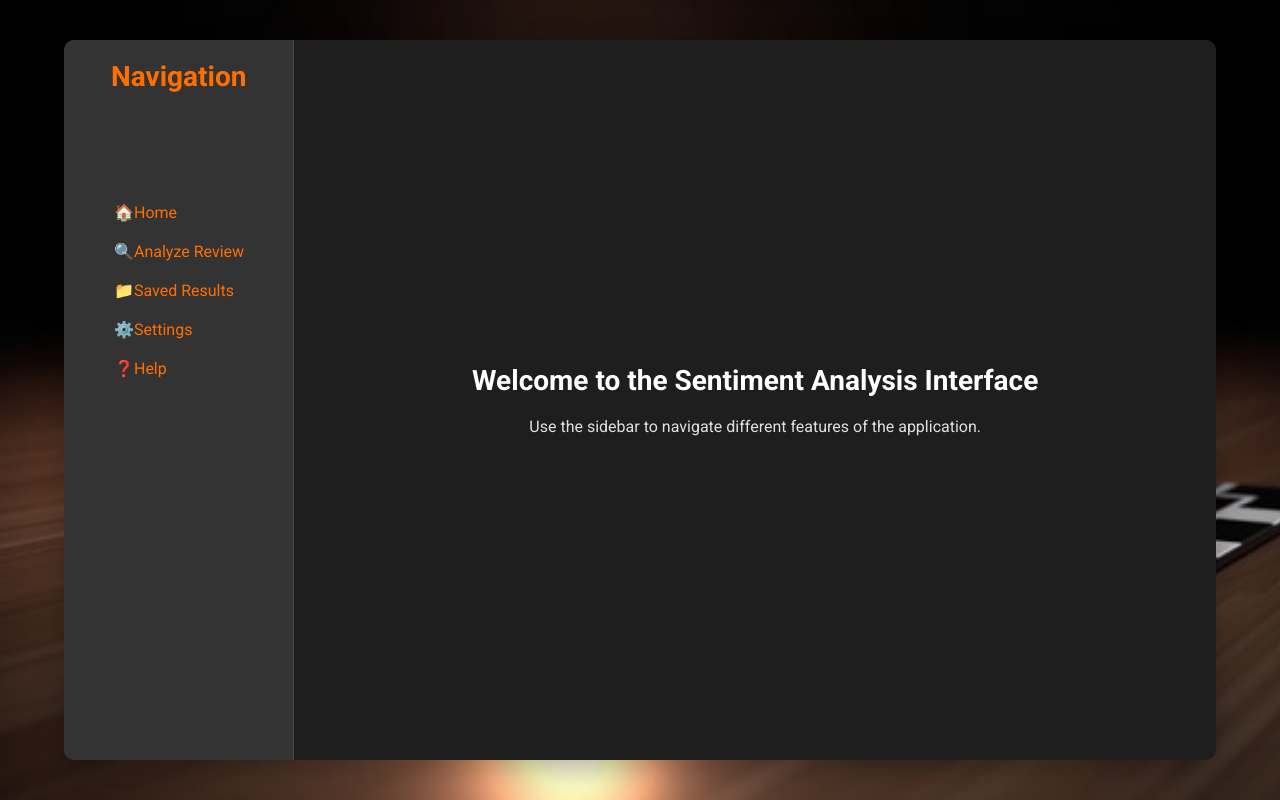
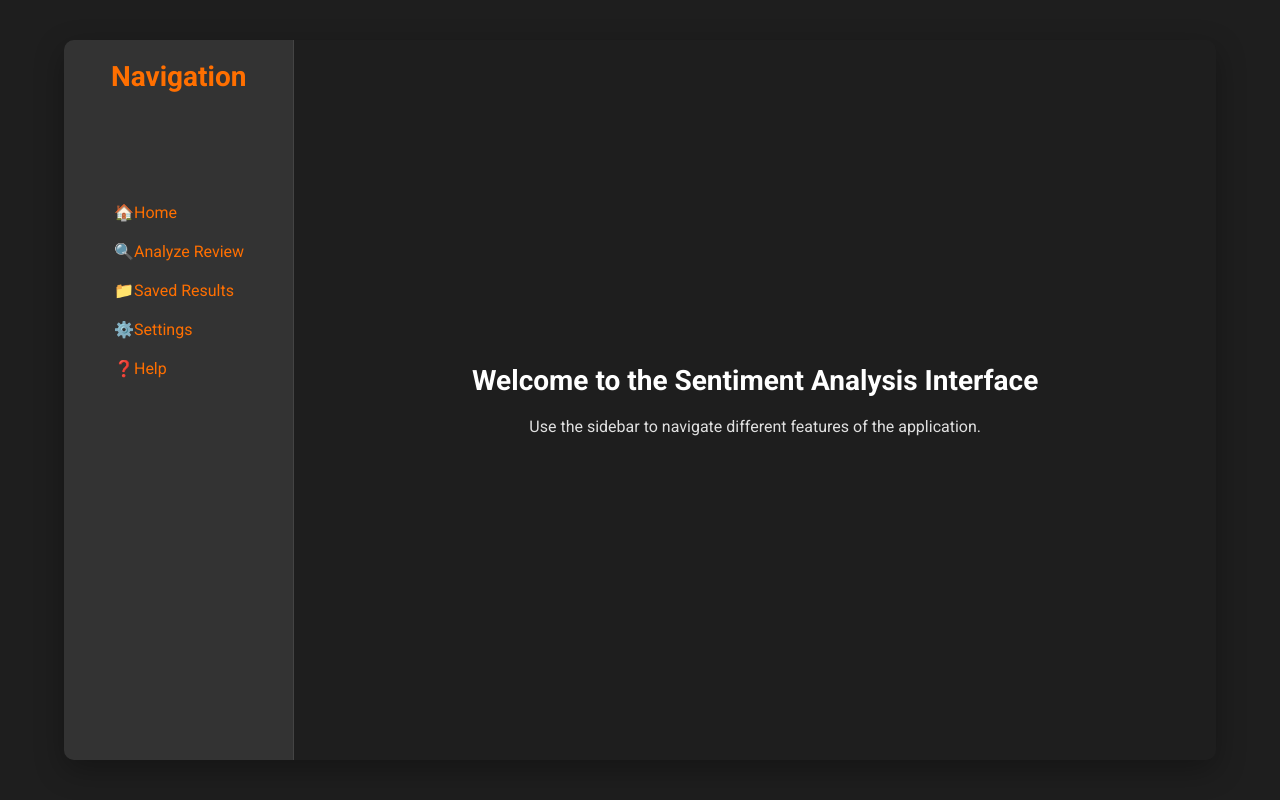
Before and after one commit to njugunagrace/NLP-Project, a Django app: page /reviews/ in a window 1280 px wide. Run offline with Django 3.2, Linux system fonts and the light colour scheme; parts of the project's set-up code (start-up, migrations or seed data) failed here and were passed over.

Commit message:
changed the background color

```diff
--- a/reviews/templates/reviews/index.html
+++ b/reviews/templates/reviews/index.html
@@ -18,7 +18,7 @@
 
     body {
       background-color: #1e1e1e;
-      background: url("{% static 'reviews/images/movie.jpg' %}") no-repeat;
+      /* background: url("{% static 'reviews/images/movie.jpg' %}") no-repeat; */
       background-size: cover;
       color: #e0e0e0;
       display: flex;
```
